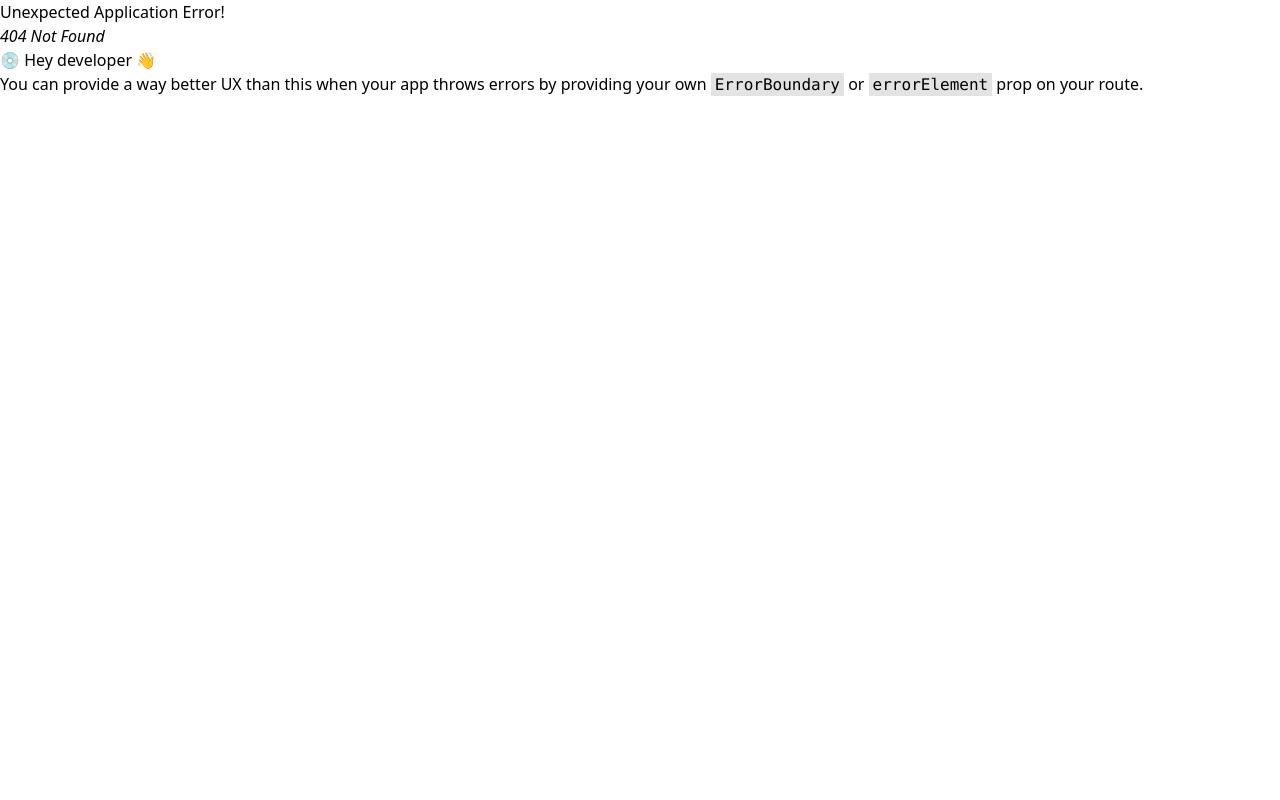
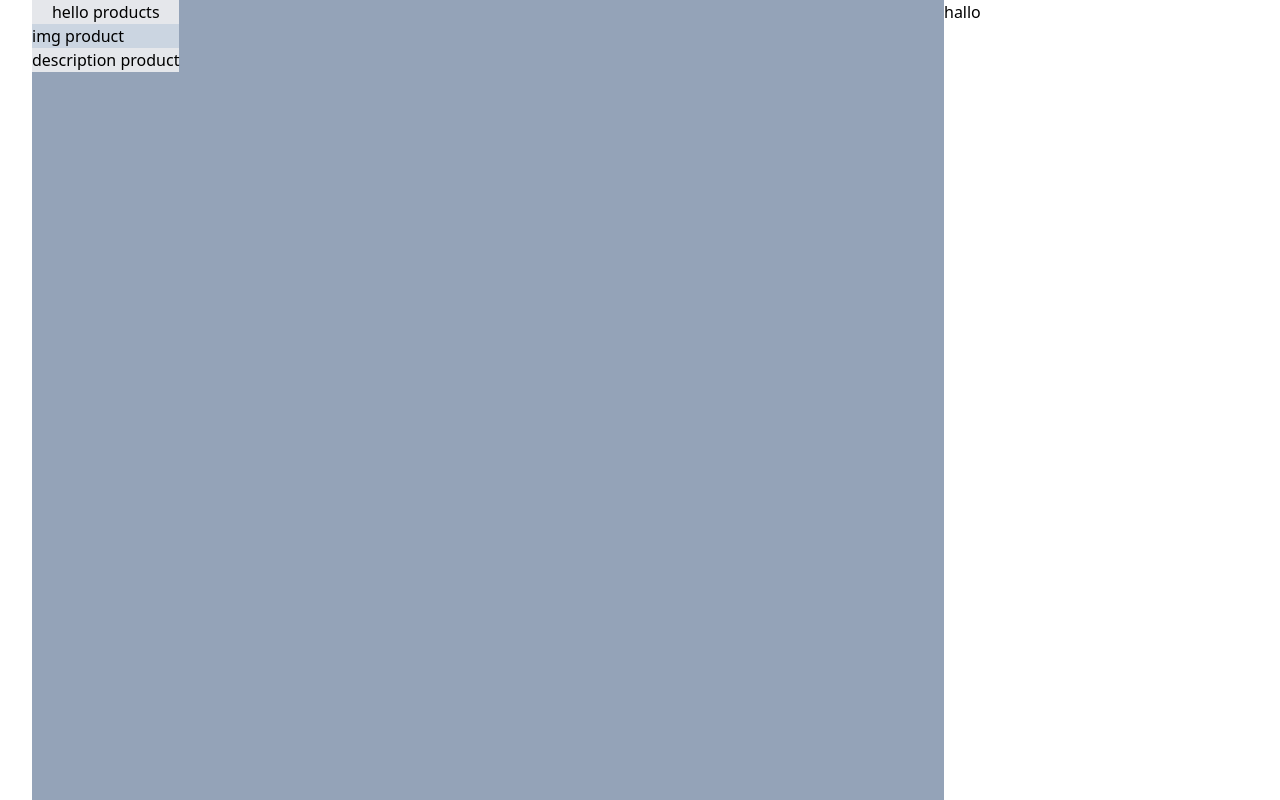
Before and after one commit to GaluhPncWirs/e-commerce_React_js, a React (Vite) app: page /products in a window 1280 px wide. Before the commit this address had no page. Built offline with nearby package versions, Linux system fonts and the light colour scheme.

Commit message:
menambahkan page product

```diff
--- a/src/main.jsx
+++ b/src/main.jsx
@@ -4,6 +4,7 @@ import "./index.css";
 import { createBrowserRouter, RouterProvider } from "react-router-dom";
 import Login from "./pages/login.jsx";
 import Register from "./pages/register.jsx";
+import Products from "./pages/products.jsx";
 
 const router = createBrowserRouter([
   {
@@ -14,6 +15,10 @@ const router = createBrowserRouter([
     path: "/register",
     element: <Register />,
   },
+  {
+    path: "/products",
+    element: <Products />,
+  },
 ]);
 
 ReactDOM.createRoot(document.getElementById("root")).render(
--- /dev/null
+++ b/src/pages/products.jsx
@@ -0,0 +1,24 @@
+export default function Products() {
+  return (
+    <div className="w-[95%] mx-auto">
+      <div className="flex basis-2/3 justify-between min-h-screen">
+        <div className="w-full bg-slate-400">
+          <div className="flex">
+            <div className=" bg-gray-200">
+              <h1 className="text-center">hello products</h1>
+              <div className="bg-slate-300">
+                <p>img product</p>
+              </div>
+              <div>
+                <p>description product</p>
+              </div>
+            </div>
+          </div>
+        </div>
+        <div className="basis-1/3">
+          <h1>hallo</h1>
+        </div>
+      </div>
+    </div>
+  );
+}
```
